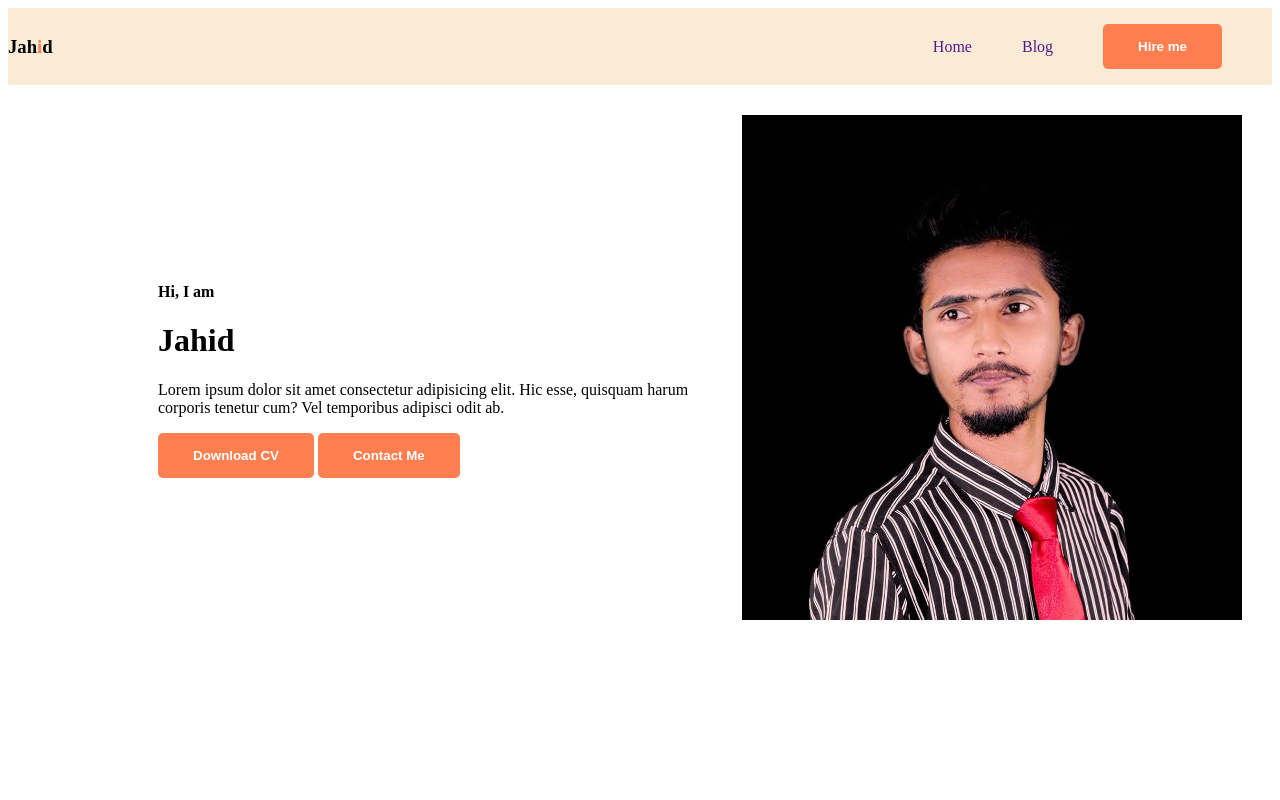
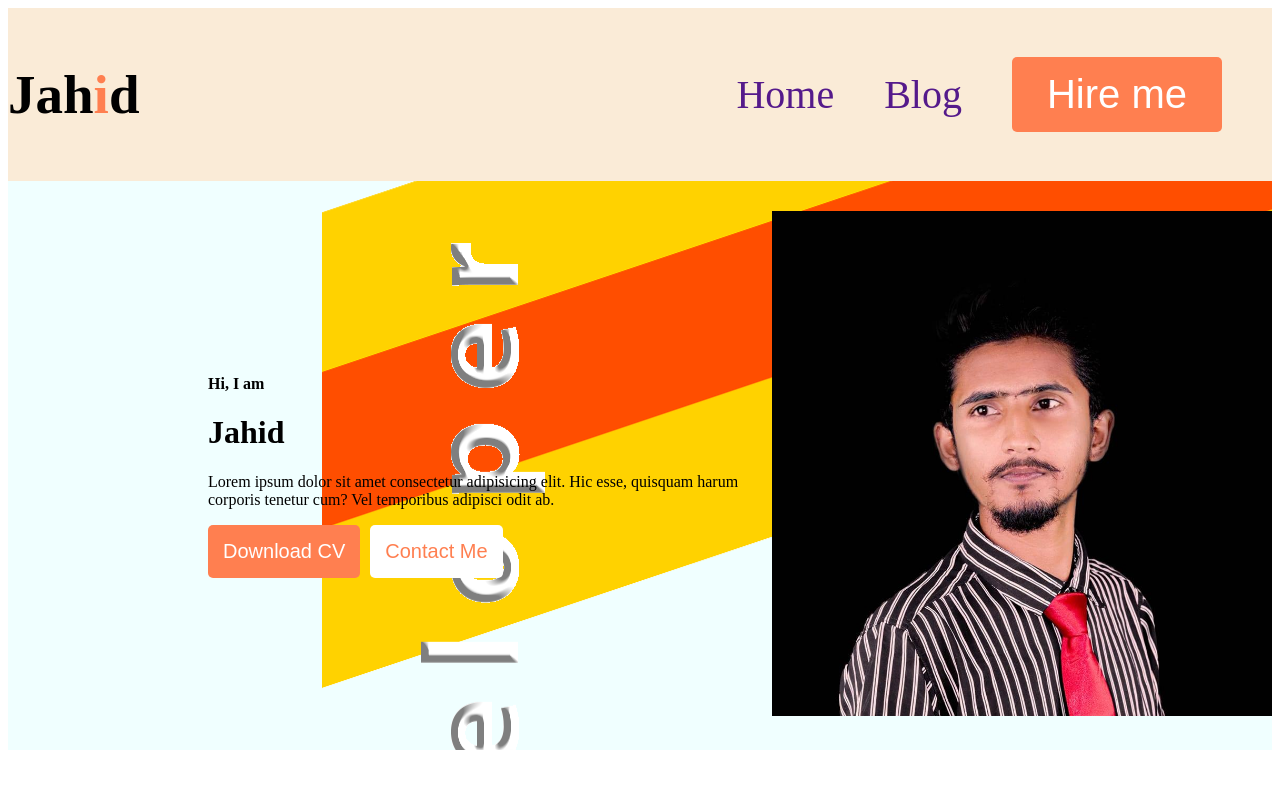
Before and after one commit to Jahid1013/web-developer-portfolio, a plain HTML site: page index.html in a window 1280 px wide. Shown: the top 800 px of the page. Drawn offline with Linux system fonts and the light colour scheme.

Commit message:
about me added

```diff
--- a/index.html
+++ b/index.html
@@ -14,7 +14,7 @@
 </head>
 
 <body>
-    <header>
+    <header class="header">
         <nav class="nav-header">
             <h3 class="nav-title">Jah<span class="text-primary">i</span>d</h3>
             <ul>
@@ -28,17 +28,24 @@
             <div class="banner-content">
                 <h4 class="banner-greetings">Hi, I am</h4>
                 <h1 class="banner-title">Jahid</h1>
-        <p class="banner-paragraph">Lorem ipsum dolor sit amet consectetur adipisicing elit. Hic esse, quisquam harum corporis tenetur cum? Vel temporibus adipisci odit ab.</p>
-       <button class="btn-primary">Download CV</button>
-       <button class="btn-primary">Contact Me</button>
+                <p class="banner-paragraph">Lorem ipsum dolor sit amet consectetur adipisicing elit. Hic esse, quisquam
+                    harum corporis tenetur cum? Vel temporibus adipisci odit ab.</p>
+                <div class="bttns"><button class="btn-primary2">Download CV</button>
+                    <button class="btn-primary3">Contact Me</button>
+                </div>
             </div>
             <div>
                 <img class="profile-pic" src="images/Jahid.jpg" alt="">
             </div>
+
         </div>
 
     </header>
     <main>
+        <div class="about-me">
+            <h3>About Me</h3>
+            <p>Lorem ipsum dolor sit amet consectetur adipisicing elit. Dignissimos dolorem, illo quis voluptates a ex doloribus dolore at ad. Qui laboriosam ex vero alias reprehenderit dignissimos magnam ipsum sunt odit est molestiae veniam cupiditate, repudiandae, aspernatur, iusto culpa dolorem temporibus maiores tempora quaerat dolorum labore asperiores. Blanditiis consectetur tempora natus!</p>
+        </div>
 
     </main>
     <footer>
--- a/styles/portfolio.css
+++ b/styles/portfolio.css
@@ -30,11 +30,13 @@ nav>ul {
 nav li {
     list-style: none;
     margin-right: 50px;
+    font-size: 40px;
 }
 
 .nav-title {
     color: black;
     font-weight: 800px;
+    font-size: 55px;
 }
 
 nav a {
@@ -42,23 +44,69 @@ nav a {
 }
 
 .btn-primary {
+    font-size: 40px;
     border-radius: 5px;
     color: white;
     background-color: coral;
     border: 0px;
     padding: 15px 35px;
-    font-weight: 700;
 
 }
-.nav-header{
+
+.btn-primary2 {
+    font-size: 20px;
+    border-radius: 5px;
+    color: white;
+    background-color: coral;
+    border: 0px;
+    padding: 15px 15px;
+    margin: 0px 10px 0px 0px;
+
+}
+
+.btn-primary3 {
+    font-size: 20px;
+    border-radius: 5px;
+    color: coral;
+    background-color: rgb(255, 255, 255);
+    border: 10px;
+    padding: 15px 15px;
+
+}
+
+.nav-header {
     background-color: antiquewhite;
 }
-.banner{
-    padding: 30px 30px 30px 150px;
+
+.banner {
+    background-image: url(../images/developer.png);
+    background-repeat: no-repeat;
+    padding: 30px 0px 30px 200px;
     display: flex;
     align-items: center;
 
 }
-.banner .profile-pic{
+
+.bttns {
+    display: flex;
+}
+
+.banner .profile-pic {
     width: 500px;
 }
+
+.header {
+    background-color: azure;
+    background-image: url(../images/bg.png);
+    background-repeat: no-repeat;
+    background-position: bottom right;
+}
+
+.about-me {
+    text-align: center;
+    font-weight: 500px;
+    font-size: 45px;
+    padding: 50px 100px;
+    margin: 130px 20px;
+    background-color: bisque;
+}
```
Lines whose indentation alone changed are shown as unchanged.
